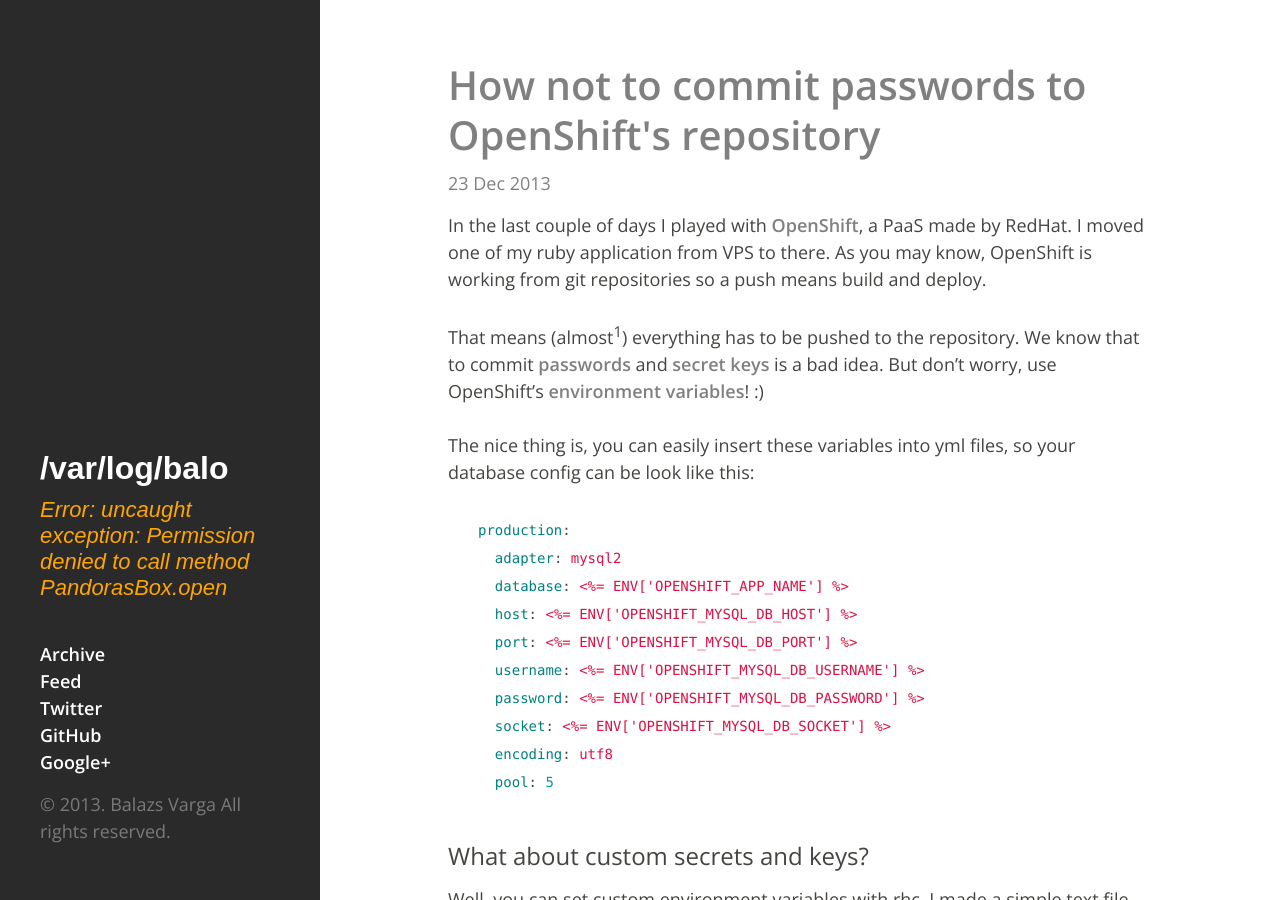
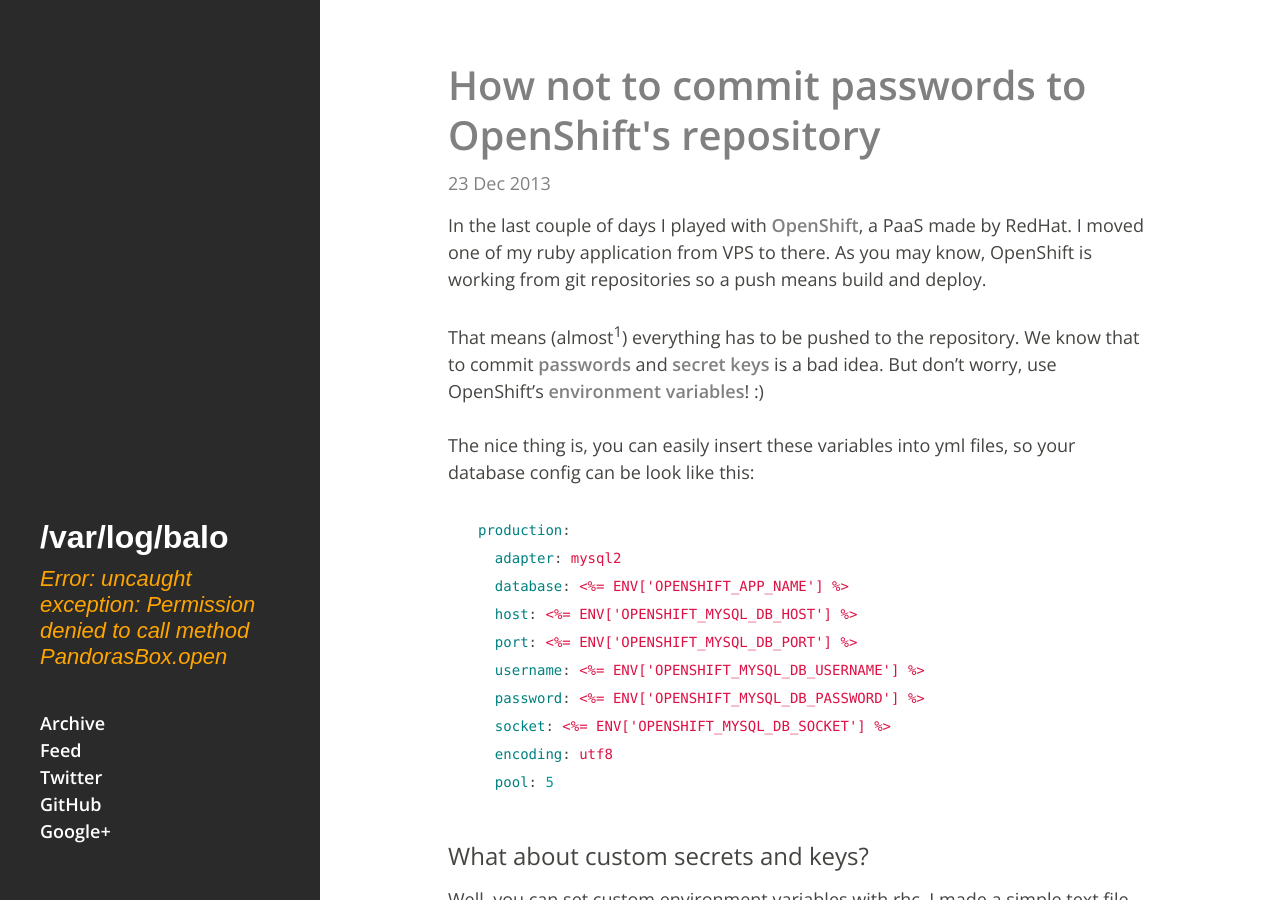
Before and after one commit to vbalazs/vbalazs.github.io, a Jekyll site: the page built from index.html, in a window 1280 px wide and 900 px high. Built offline with Jekyll 4.4.1, drawn with Linux system fonts in a browser that asks for light colours; some web fonts are replaced; Markdown is read by kramdown in place of the engine named in the settings; the list of posts is cut into pages by our own code.

Commit message:
Remove copyright stuff, i didn't like it

```diff
--- a/_includes/masthead.html
+++ b/_includes/masthead.html
@@ -13,7 +13,6 @@
         <li><a href="https://plus.google.com/+BalazsVarga/about">Google+</a></li>
 
       </ul>
-      <p>&copy; 2013. {{ site.author.name }} All rights reserved.</p>
     </div>
 
   </div>
```
